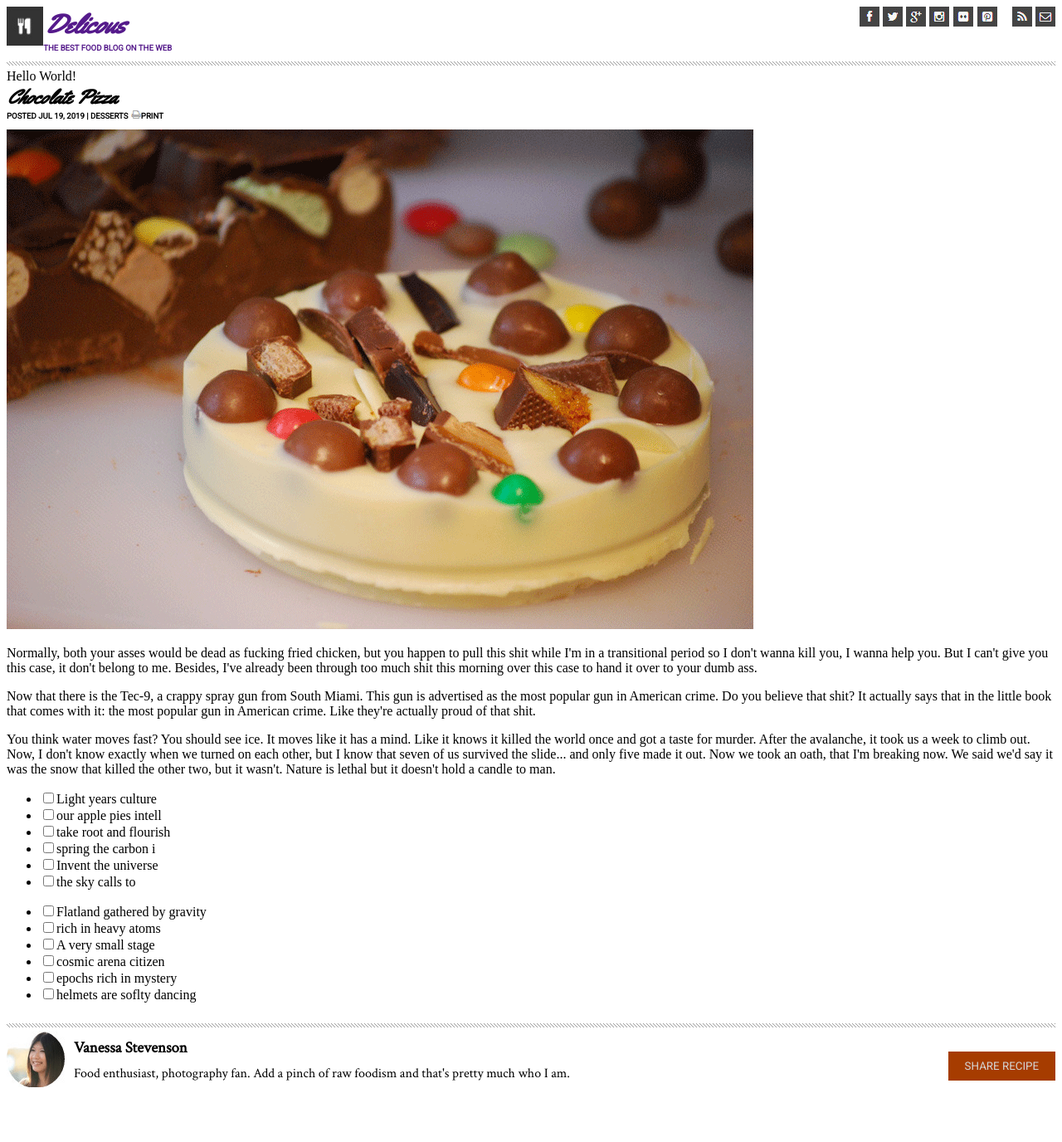
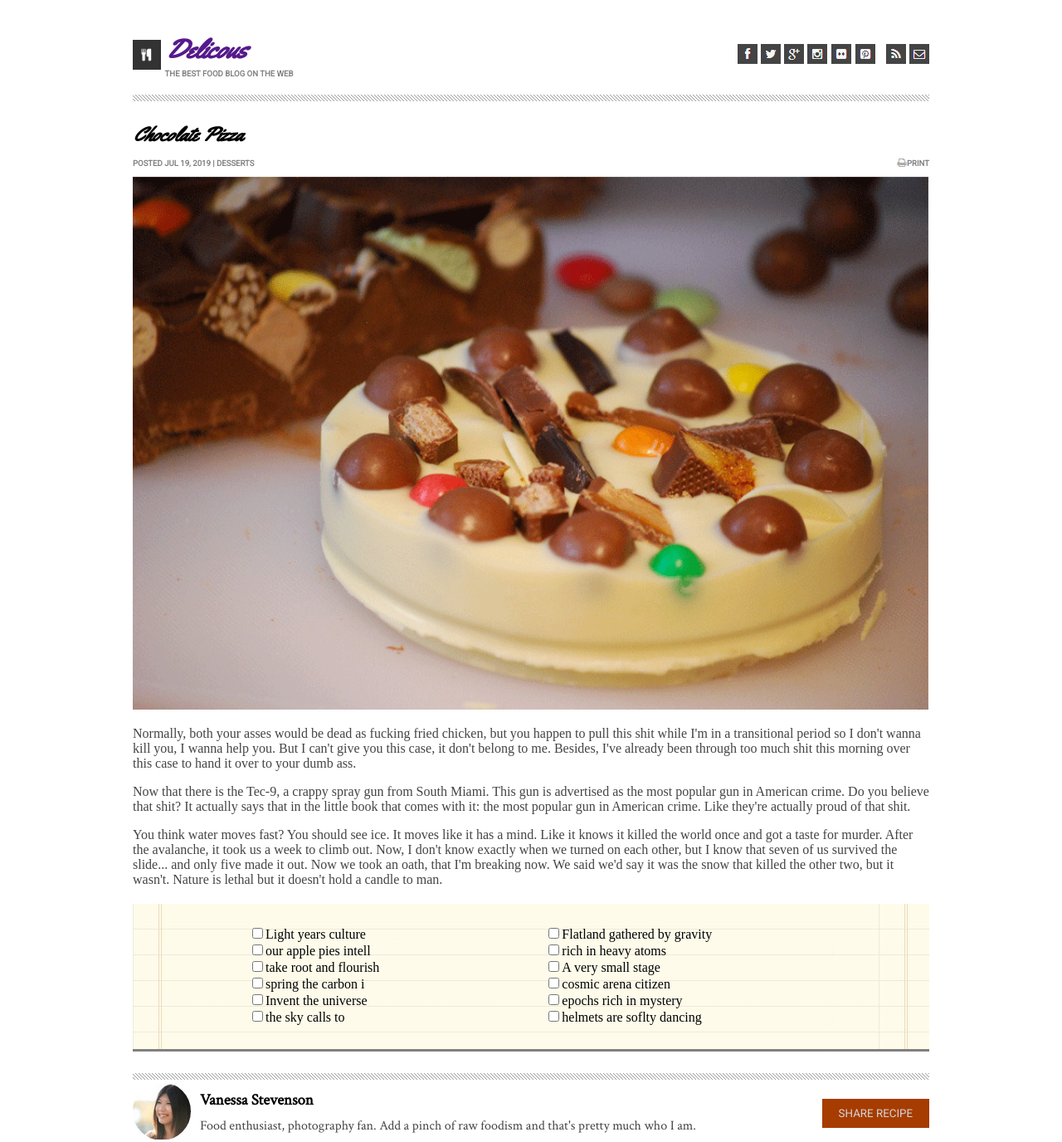
Before and after one commit to Clownvin-cr-deltav-201d4/choco-pizza, a plain HTML site: page index.html in a window 1280 px wide. Shown: the whole page at 83% size. Before the commit the page ends 1327 px from the top, so only its background shows below. Drawn offline with Linux system fonts and the light colour scheme.

Commit message:
Reformatting

```diff
--- a/index.html
+++ b/index.html
@@ -10,8 +10,11 @@
   <header>
     <a href="" id='logo-link'>
       <img id="logo-img" src="img/logo.png"></img>
-      <h1>Delicous</h1>
-      <h4>The best food blog on the web</h4>
+      <div class="logo-div">
+        <h1>Delicous</h1>
+        <h4>The best food blog on the web</h4>
+      </div>
+
     </a>
     <nav id='header-nav'>
       <a href=""><img id="fb" src="img/fb-icon.png"></a>
@@ -25,16 +28,17 @@
       <a href=""><img id="mail" src="img/mail-icon.png"></a>
     </nav>
   </header>
-  <div class="funky-line"></div>
-  Hello World!
+  <div class="funky-line first"></div>
   <main>
     <article class="hero">
       <header class="hero-header">
         <h1>Chocolate Pizza</h1>
-        <h4>Posted Jul 19, 2019 | Desserts <img class="print-icon" class="" src="img\print-icon.png" alt="Print icon"><span class="print">Print</span>
-        </p></h4>
+        <h4>Posted Jul 19, 2019 | Desserts <div class="print">
+          <img class="print-icon" class="" src="img\print-icon.png" alt="Print icon"><span class="print">Print</span>
+        </div>
+        </h4>
       </header>
-      <img  src="img\choco-pizza.png" alt="choco-pizza">
+      <img class="main-img"  src="img\choco-pizza.png" alt="choco-pizza">
 
 
       <p><span class="tab">    </span>Normally, both your asses would be dead as fucking fried chicken, but you happen to pull this shit while I'm in a transitional period so I don't wanna kill you, I wanna help you. But I can't give you this case, it don't belong to me. Besides, I've already been through too much shit this morning over this case to hand it over to your dumb ass.</p>
--- a/style.css
+++ b/style.css
@@ -8,48 +8,79 @@ font-family: 'Crimson Text', serif;
 font-family: 'Roboto', sans-serif;
 font-family: 'Yellowtail', cursive;
 */
+
+body{
+  width: 960px;
+  margin: auto;
+  padding: 3% 0;
+}
+
+nav a img{
+  margin-top: 15px;
+}
+
 #logo-img, #face {
-  float:left;
+  float: left;
 }
+
 #logo-img {
   width: 10%;
   height: 10%;
+  margin-top: 10px;
+  padding-right: 5px;
 }
+
 #face {
   margin-right: 10px;
 }
+
 .clearfix::after {
   content: "";
   clear: both;
   display: table;
 }
+
 #logo-link {
   display: inline-block;
   width: 35%;
   text-decoration: none;
 }
+
+.logo-div{
+  display: inline-block;
+}
+
+
+
 header h1 {
   font-family: 'Yellowtail', cursive;
   font-weight: bold;
-  font-style:italic;
+  font-style: italic;
+  height: 35px;
 }
+
 footer h3, footer p {
   font-family: 'Crimson Text', serif;
 }
+
 header h4 {
   font-family: 'Roboto', sans-serif;
   font-size: 60%;
   text-transform: uppercase;
 }
+
 footer article {
   display: inline-block;
 }
+
 footer article p, footer article h3 {
   margin: 0;
 }
+
 footer article h3 {
   margin: 8px 0;
 }
+
 #share-recipe {
   float: right;
   margin: 2%;
@@ -61,19 +92,91 @@ footer article h3 {
   background-color: #A63C00;
   border: none;
 }
+
 #header-nav {
   float: right;
 }
+
 .funky-line {
   display: inline-block;
-  height: 5px;
+  height: 8px;
   width: 100%;
   background-image: url('img/hr-img.png');
 }
+
+.funky-line.first{
+  margin-bottom: 20px;
+  margin-top: 10px
+}
+
 nav span {
   display: inline-block;
-  width: 10px;
+  width: 5px;
 }
-h1, h4 {
-  margin: 0;
+
+h4 {
+  color: grey;
+  margin: 0 0 10px 0;
 }
+
+h1 {
+  margin-bottom: 10px;
+  padding-bottom: 0;
+  margin: 0 0 10px 0;
+  padding: 0;
+}
+
+p {
+  color: #444444;
+}
+
+li {
+  list-style-type: none;
+}
+
+.print {
+    float: right;
+    display: inline-block;
+}
+
+.print-icon {
+  margin-left: 650px;
+}
+
+img.main-img {
+    width: 100%;
+}
+
+.hero {
+  width: 960px;
+  margin: auto;
+}
+
+.list-container {
+  background-color: #ffffcc;
+  background: url('img/list-bg.png');
+  padding: 10px 0 50px 0;
+  margin: 20px 0;
+  height: 115px;
+  border-bottom: solid 3px grey;
+
+
+}
+
+.clear {
+  clear: both;
+  overflow: auto;
+}
+
+.list-1, .list-2 {
+  float: left;
+  margin-left: 100px;
+}
+
+.list-2 {
+  padding-left: 100px;
+}
+
+input[type="checkbox"] {
+  background-color: rgba(0, 0, 0, 0);
+}
```
